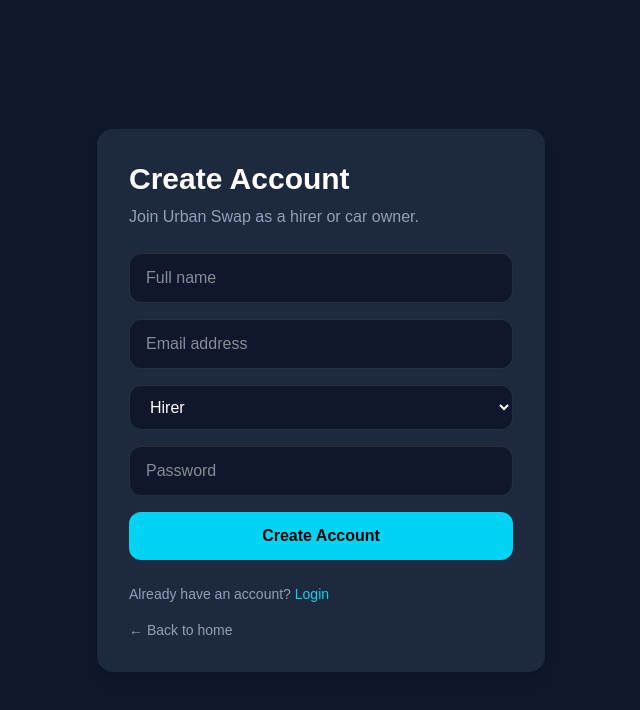
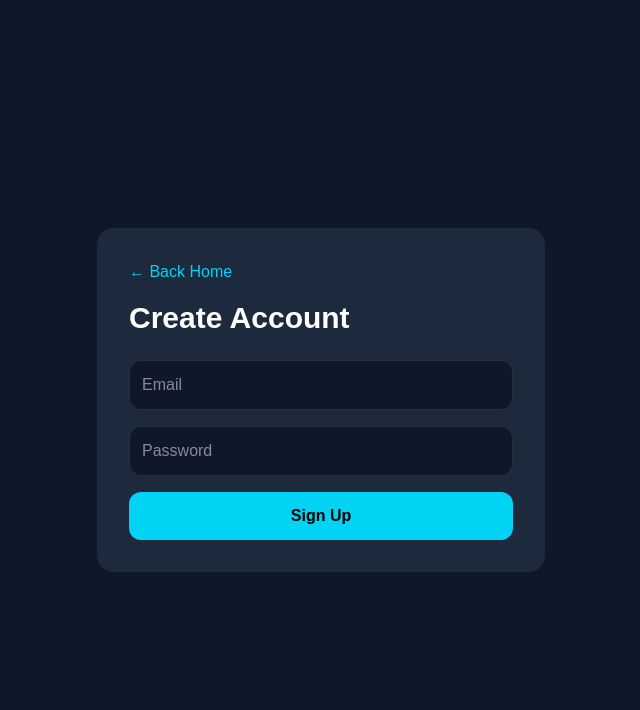
Before and after one commit to JobMunyoki/urban-swap-lite, a Next.js app: page /signup in a window 1280 px wide. Shown: the top 710 px of the page, without its empty margins (319-959 px from the left). Built offline with nearby package versions, Linux system fonts and the light colour scheme.

Commit message:
Added Supabase bookings dashboard and approval system

```diff
--- a/app/dashboard/page.tsx
+++ b/app/dashboard/page.tsx
@@ -23,6 +23,23 @@
 
     fetchBookings();
   }, []);
+
+  async function updateBookingStatus(id: string, status: string) {
+  const { error } = await supabase
+    .from("bookings")
+    .update({ status })
+    .eq("id", id);
+
+  if (!error) {
+    setBookings((currentBookings) =>
+      currentBookings.map((booking) =>
+        booking.id === id ? { ...booking, status } : booking
+      )
+    );
+  } else {
+    console.log(error);
+  }
+}
 
   const pendingBookings = bookings.filter(
     (booking) => booking.status === "Pending"
@@ -87,6 +104,7 @@
                   <p className="text-slate-400 text-sm">Booking Dates</p>
                 </div>
 
+                <div className="flex gap-3 items-center">
   <p
     className={
       booking.status === "Approved"
@@ -98,6 +116,29 @@
   >
     {booking.status}
   </p>
+
+  {booking.status === "Pending" && (
+    <>
+      <button
+        onClick={() =>
+          updateBookingStatus(booking.id, "Approved")
+        }
+        className="px-3 py-1 bg-green-500 text-white rounded-lg text-sm"
+      >
+        Approve
+      </button>
+
+      <button
+        onClick={() =>
+          updateBookingStatus(booking.id, "Rejected")
+        }
+        className="px-3 py-1 bg-red-500 text-white rounded-lg text-sm"
+      >
+        Reject
+      </button>
+    </>
+  )}
+</div>
               </div>
             ))}
           </div>
--- a/app/signup/page.tsx
+++ b/app/signup/page.tsx
@@ -1,54 +1,68 @@
+"use client";
+
+import { useState } from "react";
+import { supabase } from "../../lib/supabase";
 import Link from "next/link";
 
 export default function SignupPage() {
+  const [email, setEmail] = useState("");
+  const [password, setPassword] = useState("");
+  const [message, setMessage] = useState("");
+
+  async function handleSignup(e: React.FormEvent) {
+    e.preventDefault();
+
+    const { error } = await supabase.auth.signUp({
+      email,
+      password,
+    });
+
+    if (error) {
+      setMessage(error.message);
+    } else {
+      setMessage("Account created successfully!");
+    }
+  }
+
   return (
     <main className="min-h-screen bg-slate-900 text-white flex items-center justify-center p-6">
-      <div className="w-full max-w-md bg-slate-800 rounded-2xl p-8 shadow-lg">
-        <h1 className="text-3xl font-bold mb-2">Create Account</h1>
-        <p className="text-slate-400 mb-6">Join Urban Swap as a hirer or car owner.</p>
+      <div className="bg-slate-800 p-8 rounded-2xl w-full max-w-md">
+        <Link href="/" className="text-cyan-400 hover:underline">
+          ← Back Home
+        </Link>
 
-        <form className="space-y-4">
-          <input
-            type="text"
-            placeholder="Full name"
-            className="w-full px-4 py-3 rounded-xl bg-slate-900 border border-white/10 outline-none focus:border-cyan-400"
-          />
+        <h1 className="text-3xl font-bold mt-4 mb-6">Create Account</h1>
 
+        <form onSubmit={handleSignup} className="space-y-4">
           <input
             type="email"
-            placeholder="Email address"
-            className="w-full px-4 py-3 rounded-xl bg-slate-900 border border-white/10 outline-none focus:border-cyan-400"
+            placeholder="Email"
+            value={email}
+            onChange={(e) => setEmail(e.target.value)}
+            className="w-full p-3 rounded-xl bg-slate-900 border border-white/10"
           />
-
-          <select className="w-full px-4 py-3 rounded-xl bg-slate-900 border border-white/10 outline-none focus:border-cyan-400">
-            <option>Hirer</option>
-            <option>Car Owner</option>
-          </select>
 
           <input
             type="password"
             placeholder="Password"
-            className="w-full px-4 py-3 rounded-xl bg-slate-900 border border-white/10 outline-none focus:border-cyan-400"
+            value={password}
+            onChange={(e) => setPassword(e.target.value)}
+            className="w-full p-3 rounded-xl bg-slate-900 border border-white/10"
           />
 
           <button
             type="submit"
-            className="w-full py-3 rounded-xl bg-cyan-400 text-black font-semibold hover:scale-105 transition"
+            className="w-full bg-cyan-400 text-black py-3 rounded-xl font-semibold"
           >
-            Create Account
+            Sign Up
           </button>
         </form>
 
-        <p className="text-slate-400 text-sm mt-6">
-          Already have an account?{" "}
-          <Link href="/login" className="text-cyan-400 hover:underline">
-            Login
-          </Link>
-        </p>
-
-        <Link href="/" className="block mt-4 text-sm text-slate-400 hover:text-cyan-400">
-          ← Back to home
-        </Link>
+        {message && (
+          <p className="mt-4 text-center text-cyan-400">
+            {message}
+          </p>
+        )}
       </div>
     </main>
   );
```
Lines whose indentation alone changed are shown as unchanged.
